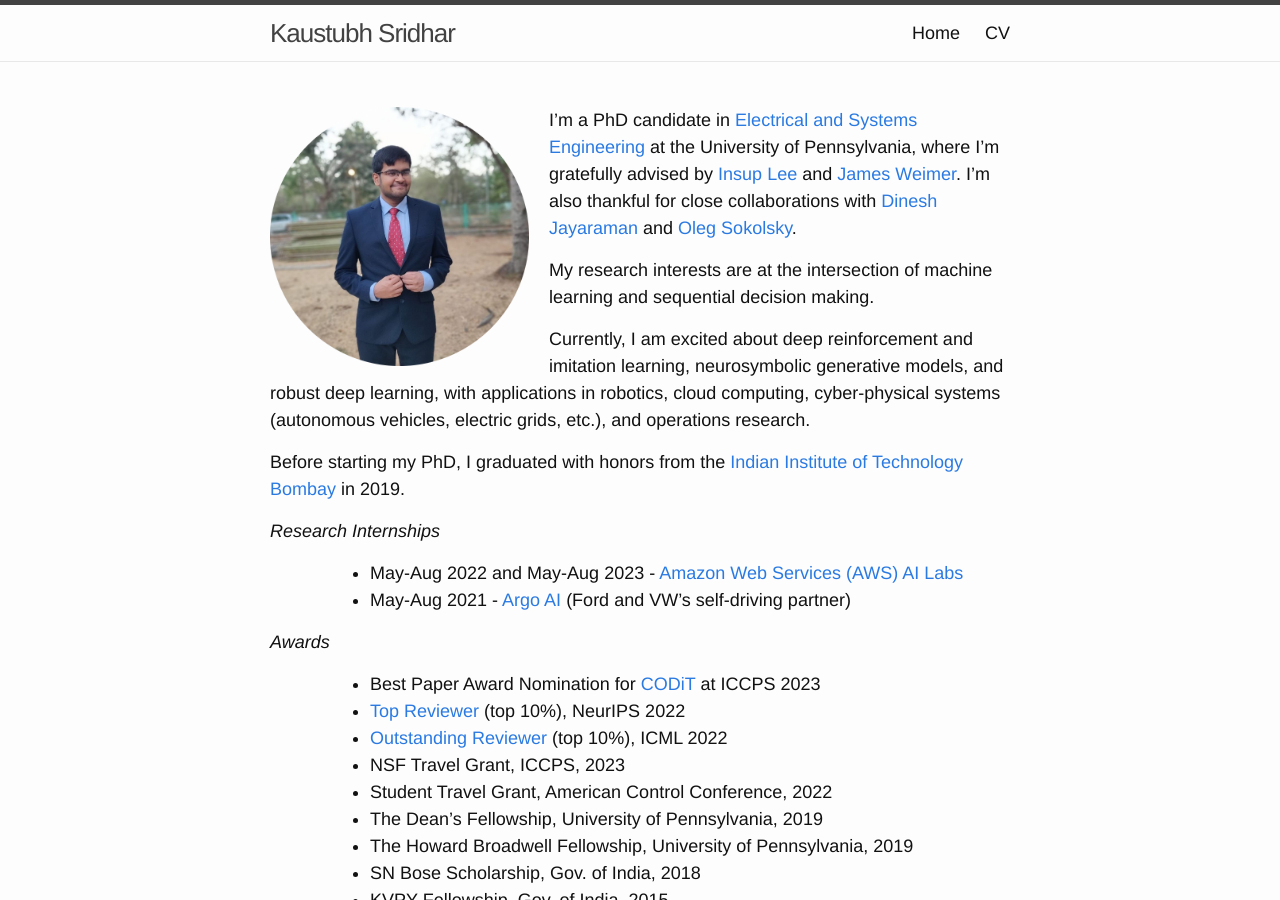
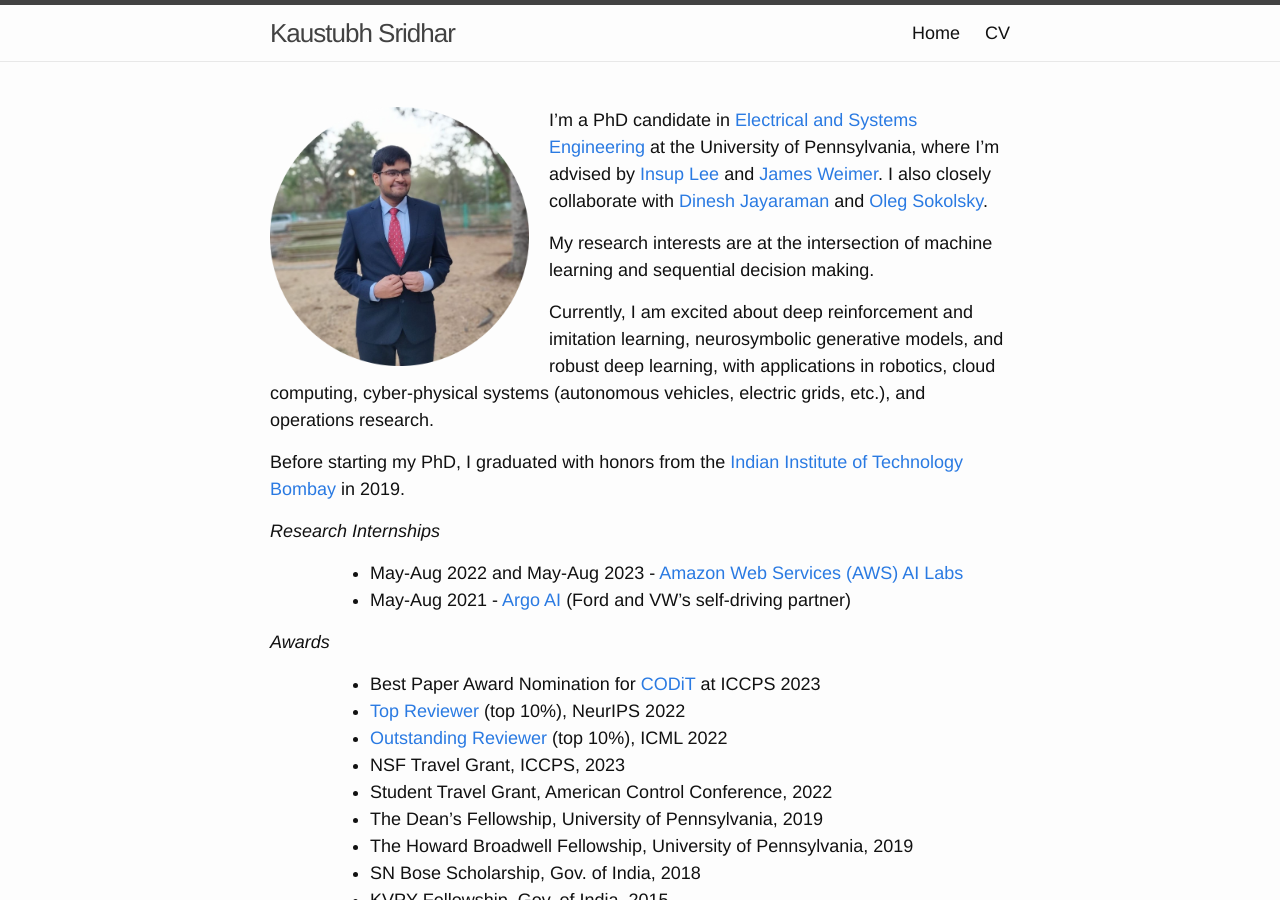
Before and after one commit to kaustubhsridhar/kaustubhsridhar.github.io, a Jekyll site: the page built from index.md, in a window 1280 px wide and 900 px high. Built offline with Jekyll 4.4.1, drawn with Linux system fonts in a browser that asks for light colours; nearby versions of some CDN libraries.

Commit message:
Update index.md

```diff
--- a/index.md
+++ b/index.md
@@ -6,7 +6,7 @@ permalink: /
 
 <img src="assets/dp_circ.png" alt="dp" align="left" style="width: 35%; margin-right: 20px;"/>
 
-I'm a PhD candidate in <a href="https://www.ese.upenn.edu/">Electrical and Systems Engineering</a> at the University of Pennsylvania, where I'm gratefully advised by <a href="https://www.cis.upenn.edu/~lee/home/index.shtml">Insup Lee</a> and <a href="https://www.seas.upenn.edu/~weimerj">James Weimer</a>. I'm also thankful for close collaborations with <a href="https://www.seas.upenn.edu/~dineshj/">Dinesh Jayaraman</a> and <a href="https://www.cis.upenn.edu/~sokolsky/">Oleg Sokolsky</a>.
+I'm a PhD candidate in <a href="https://www.ese.upenn.edu/">Electrical and Systems Engineering</a> at the University of Pennsylvania, where I'm advised by <a href="https://www.cis.upenn.edu/~lee/home/index.shtml">Insup Lee</a> and <a href="https://www.seas.upenn.edu/~weimerj">James Weimer</a>. I also closely collaborate with <a href="https://www.seas.upenn.edu/~dineshj/">Dinesh Jayaraman</a> and <a href="https://www.cis.upenn.edu/~sokolsky/">Oleg Sokolsky</a>.
 
 My research interests are at the intersection of machine learning and sequential decision making.
 
```
